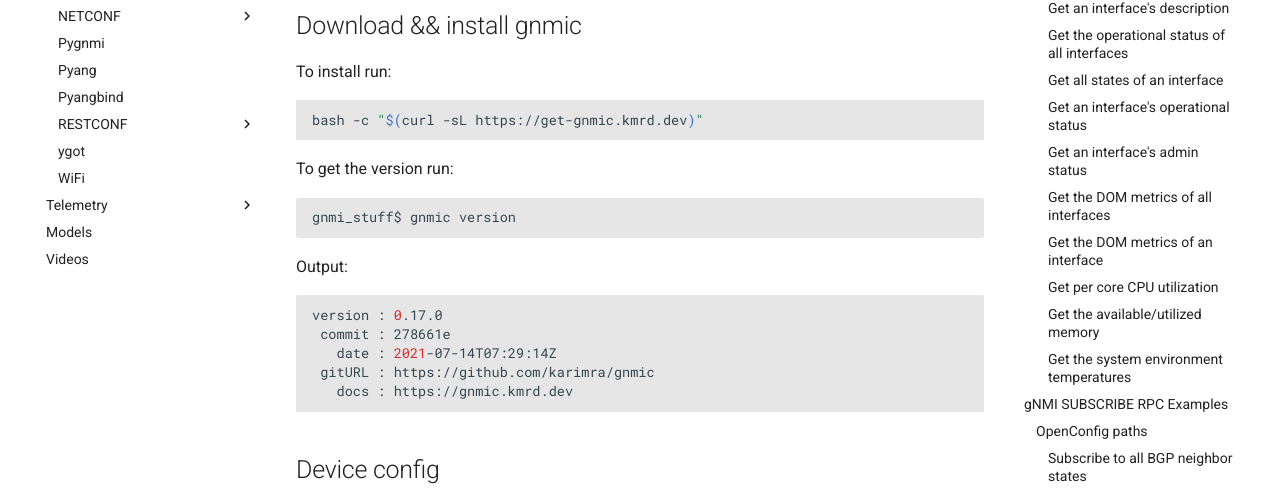
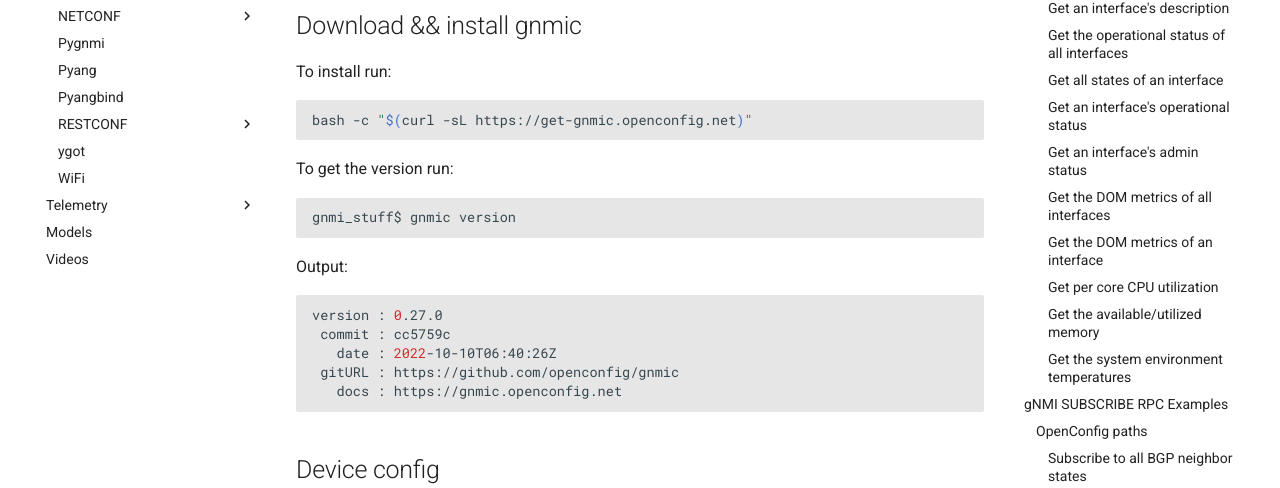
Before and after one commit to aristanetworks/openmgmt, an MkDocs documentation site: the page built from docs/examples/gnmi-clients/gnmic/index.md, in a window 1280 px wide and 900 px high. Shown: the part 391-879 px from the top of the window. Built offline with MkDocs 1.6.1 and Material for MkDocs 9.7.7, drawn with Linux system fonts in a browser that asks for light colours; comment, search, counter and statistics services are not loaded.

Commit message:
examples: update gnmic installation steps (#120)

````diff
--- a/docs/examples/gnmi-clients/gnmic/index.md
+++ b/docs/examples/gnmi-clients/gnmic/index.md
@@ -8,7 +8,7 @@
 ## overview
 
 The following examples are used to find openconfig paths within Arista EOS using
-the [gNMIC binary](https://gnmic.kmrd.dev/). There will be some commands which
+the [gNMIC binary](https://gnmic.openconfig.net/). There will be some commands which
 will specify one liners which will have the address of the gNMI target and some
 commands which will use the `.gnmic.yaml` file which will have the target
 information inside declared. All outputs will be redirected to the outputs file
@@ -19,7 +19,7 @@
 To install run:
 
 ```shell
-bash -c "$(curl -sL https://get-gnmic.kmrd.dev)"
+bash -c "$(curl -sL https://get-gnmic.openconfig.net)"
 ```
 
 To get the version run:
@@ -31,11 +31,11 @@
 Output:
 
 ```shell
-version : 0.17.0
- commit : 278661e
-   date : 2021-07-14T07:29:14Z
- gitURL : https://github.com/karimra/gnmic
-   docs : https://gnmic.kmrd.dev
+version : 0.27.0
+ commit : cc5759c
+   date : 2022-10-10T06:40:26Z
+ gitURL : https://github.com/openconfig/gnmic
+   docs : https://gnmic.openconfig.net
 ```
 
 ## Device config
````
